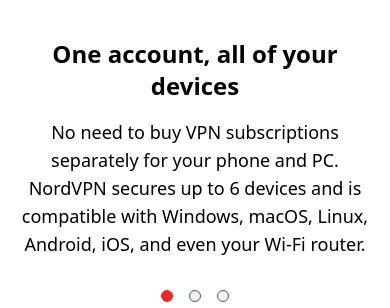
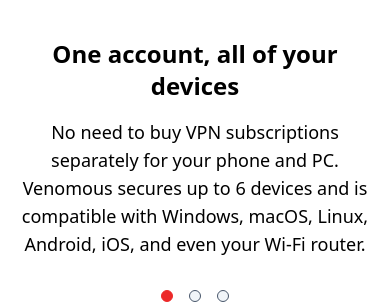
Before and after one commit to rivldy/venomous, a React (Vite) app: page /pricing in a window 390 px wide. Shown: the part 3002-3310 px from the top of the page. Built offline with nearby package versions, Linux system fonts and the light colour scheme.

Commit message:
FIx: typo and remove unnecessary component
- Fixing typo in Features Accordion
- Removing MobileFeatureCard component

```diff
--- a/src/components/Features.jsx
+++ b/src/components/Features.jsx
@@ -40,7 +40,7 @@
                         <div className={`w-1 self-stretch ${indexAccord == 0 ? 'bg-primary' : 'bg-slate-400'}`}></div>
                         <div>
                             <h3 className="text-2xl font-semibold">One account, all of your devices</h3>
-                            <p className={`text-lg ${indexAccord == 0 ? 'block' : 'hidden'}`}>No need to buy VPN subscriptions separately for your phone and PC. NordVPN secures up to 6 devices and is compatible with Windows, macOS, Linux, Android, iOS, and even your Wi-Fi router.</p>
+                            <p className={`text-lg ${indexAccord == 0 ? 'block' : 'hidden'}`}>No need to buy VPN subscriptions separately for your phone and PC. Venomous secures up to 6 devices and is compatible with Windows, macOS, Linux, Android, iOS, and even your Wi-Fi router.</p>
                         </div>
                     </div>
                     {/* Index 1 */}
@@ -48,7 +48,7 @@
                         <div className={`w-1 self-stretch ${indexAccord == 1 ? 'bg-primary' : 'bg-slate-400'}`}></div>
                         <div>
                             <h3 className="text-2xl font-semibold">No risk to you or your wallet</h3>
-                            <p className={`text-lg ${indexAccord == 1 ? 'block' : 'hidden'}`}>Unsure about NordVPN prices or how to buy a VPN subscription? Contact customer support 24/7. And remember — your purchase is always safe with our 30-day money-back guarantee.</p>
+                            <p className={`text-lg ${indexAccord == 1 ? 'block' : 'hidden'}`}>Unsure about Venomous prices or how to buy a VPN subscription? Contact customer support 24/7. And remember — your purchase is always safe with our 30-day money-back guarantee.</p>
                         </div>
                     </div>
                     {/* Index 2 */}
@@ -65,13 +65,13 @@
                 { indexAccord == 0 && (
                     <div className="mt-10 text-center lg:hidden">
                         <h3 className="text-2xl font-semibold">One account, all of your devices</h3>
-                        <p className="mt-4 text-lg">No need to buy VPN subscriptions separately for your phone and PC. NordVPN secures up to 6 devices and is compatible with Windows, macOS, Linux, Android, iOS, and even your Wi-Fi router.</p>
+                        <p className="mt-4 text-lg">No need to buy VPN subscriptions separately for your phone and PC. Venomous secures up to 6 devices and is compatible with Windows, macOS, Linux, Android, iOS, and even your Wi-Fi router.</p>
                     </div>
                 ) }
                 { indexAccord == 1 && (
                     <div className="mt-10 text-center lg:hidden">
                         <h3 className="text-2xl font-semibold">No risk to you or your wallet</h3>
-                        <p className="mt-4 text-lg">Unsure about NordVPN prices or how to buy a VPN subscription? Contact customer support 24/7. And remember — your purchase is always safe with our 30-day money-back guarantee.</p>
+                        <p className="mt-4 text-lg">Unsure about Venomous prices or how to buy a VPN subscription? Contact customer support 24/7. And remember — your purchase is always safe with our 30-day money-back guarantee.</p>
                     </div>
                 ) }
                 { indexAccord == 2 && (
@@ -100,16 +100,3 @@
         </div>
     )
 }
-
-
-function MobileFeatureCard(feature) {
-    return (
-        <div className="flex flex-col items-center justify-center">
-            <div className="w-full">
-                <img src={feature.img} alt={feature.title} />
-            </div>
-            <h3>{feature.title}</h3>
-            <p>{feature.desc}</p>
-        </div>
-    )
-}
```
